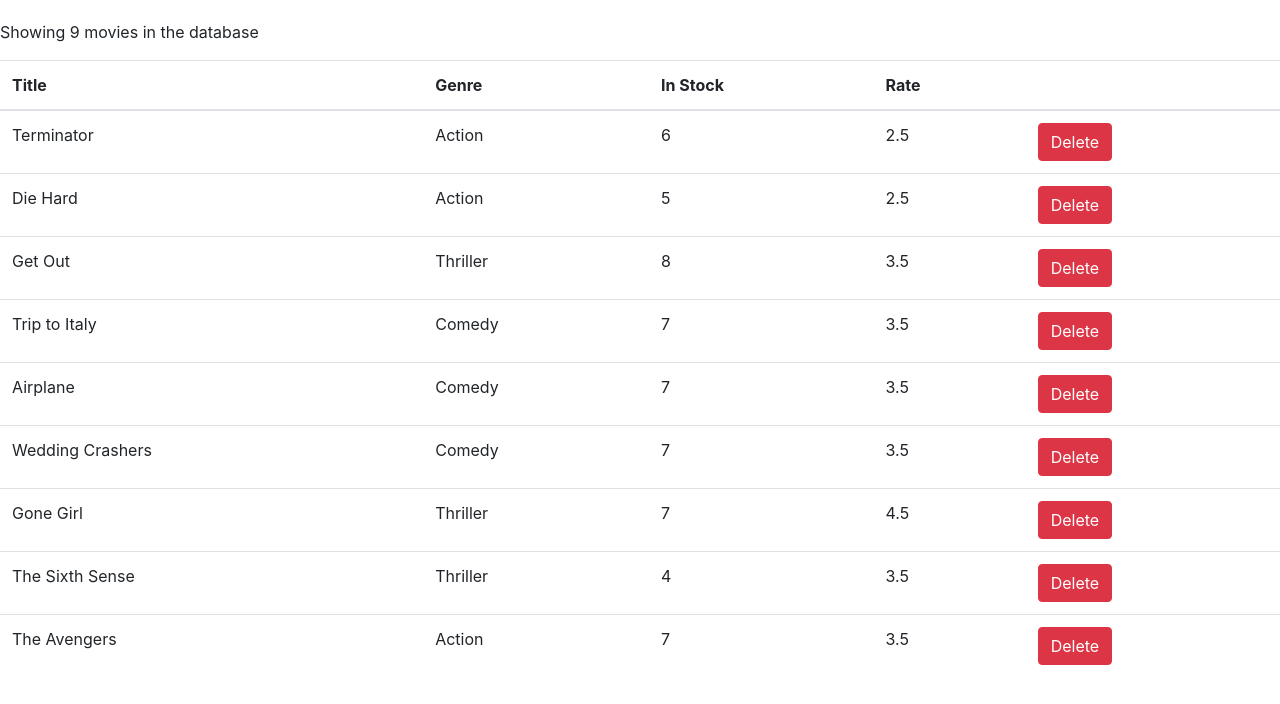
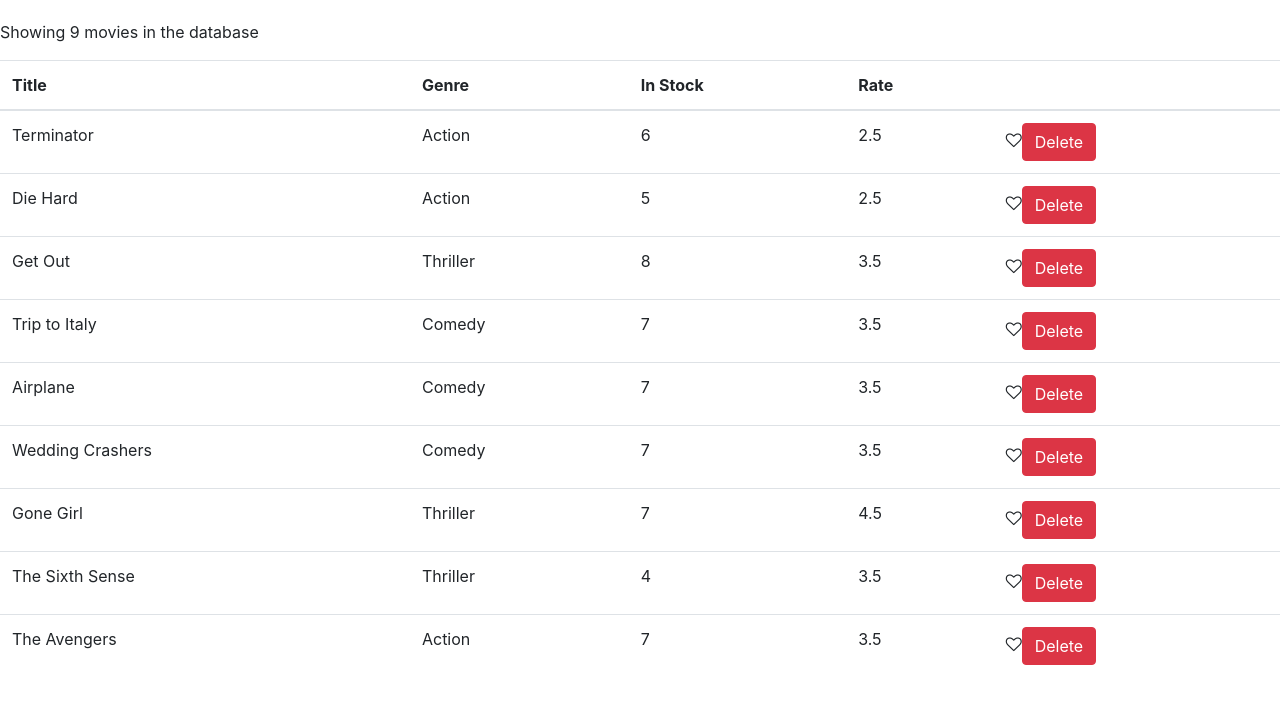
Before and after one commit to amans0508/vidly_video_app, a React (Create React App) app: page / in a window 1280 px wide. Shown: the top 704 px of the page. Built offline with nearby package versions, Linux system fonts and the light colour scheme.

Commit message:
added heart icon

```diff
--- a/src/Components/movies.jsx
+++ b/src/Components/movies.jsx
@@ -35,6 +35,7 @@ class Movies extends Component {
                 <td>{movie.numberInStock}</td>
                 <td>{movie.dailyRentalRate}</td>
                 <td>
+                  <i class="fa fa-heart-o" aria-hidden="true"></i>
                   <button
                     type="button"
                     className="btn btn-danger"
```
